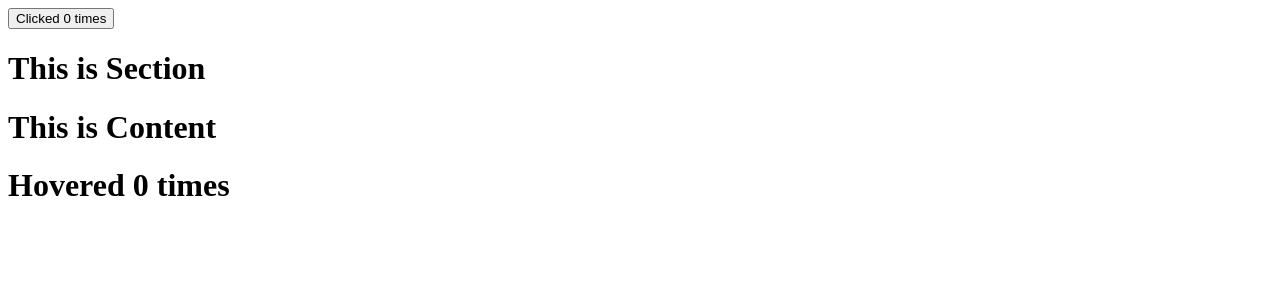
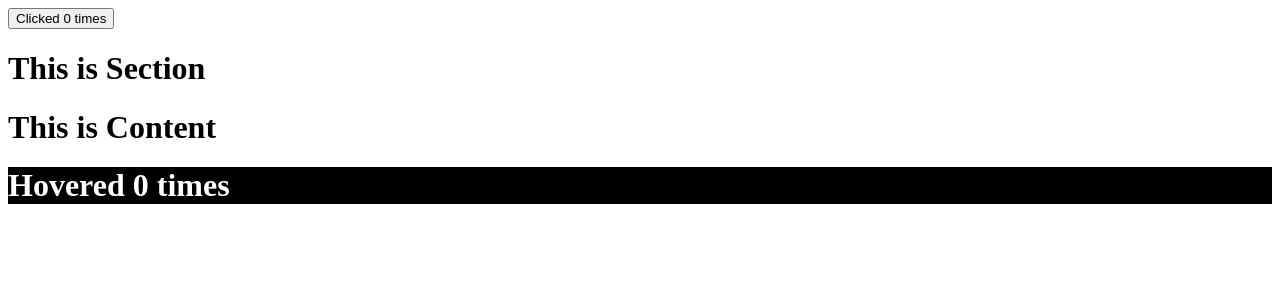
Before and after one commit to SOUROVSARKERTEC12/React, a React (Create React App) app: page / in a window 1280 px wide. Shown: the top 300 px of the page. Built offline with nearby package versions, Linux system fonts and the light colour scheme.

Commit message:
one way Carrier

```diff
--- a/src/App.js
+++ b/src/App.js
@@ -4,7 +4,12 @@ import Counter from './components/HOC/Counter';
 import Section from './components/HOC/Section';
 
 
-function App() {
+export default class App extends React.Component {
+    state ={
+        theme : 'dark'
+    }
+    render() {
+        const {theme} = this.state;
         return <div className='app'>
             <Counter>
                 {(counter, incrementCount) => (
@@ -12,8 +17,7 @@ function App() {
                         {incrementCount} />
                 )}
             </Counter>
-        <Section />
+            <Section theme = {theme}/>
         </div>;
     }
-
-export default App;
+}
--- a/src/components/HOC/Content.js
+++ b/src/components/HOC/Content.js
@@ -2,14 +2,14 @@ import React from 'react';
 import Counter from './Counter';
 import HoverCounter from './HoverCounter';
 
-export default function Content() {
+export default function Content({theme}) {
     return (
         <div>
             <h1>This is Content</h1>
             <Counter>
                 {(counter, incrementCount) => (
                     <HoverCounter count={counter} incrementCount=
-                        {incrementCount} />
+                        {incrementCount} theme = {theme}/>
                 )}
             </Counter>
         </div>
--- a/src/components/HOC/HoverCounter.js
+++ b/src/components/HOC/HoverCounter.js
@@ -1,10 +1,12 @@
 import React from 'react';
+import color from 'color';
 
-export default function HoverCounter({count, incrementCount})
+export default function HoverCounter({count, incrementCount,theme})
 {
+    const style = theme === 'dark' ?{backgroundColor:'#000000', color: '#ffffff' }:null
     return (
         <div>
-            <h1 onMouseOver={incrementCount}>Hovered {count} times</h1>
+            <h1 onMouseOver={incrementCount} style={style}>Hovered {count} times</h1>
         </div>
     );
 }
--- a/src/components/HOC/Section.js
+++ b/src/components/HOC/Section.js
@@ -1,11 +1,11 @@
 import React from 'react';
 import Content from './Content';
 
-export default function Section(){
+export default function Section({theme}){
     return (
         <div>
             <h1>This is Section</h1>
-            <Content />
+            <Content theme = {theme} />
         </div>
     )
 }
```
Lines whose indentation alone changed are shown as unchanged.
